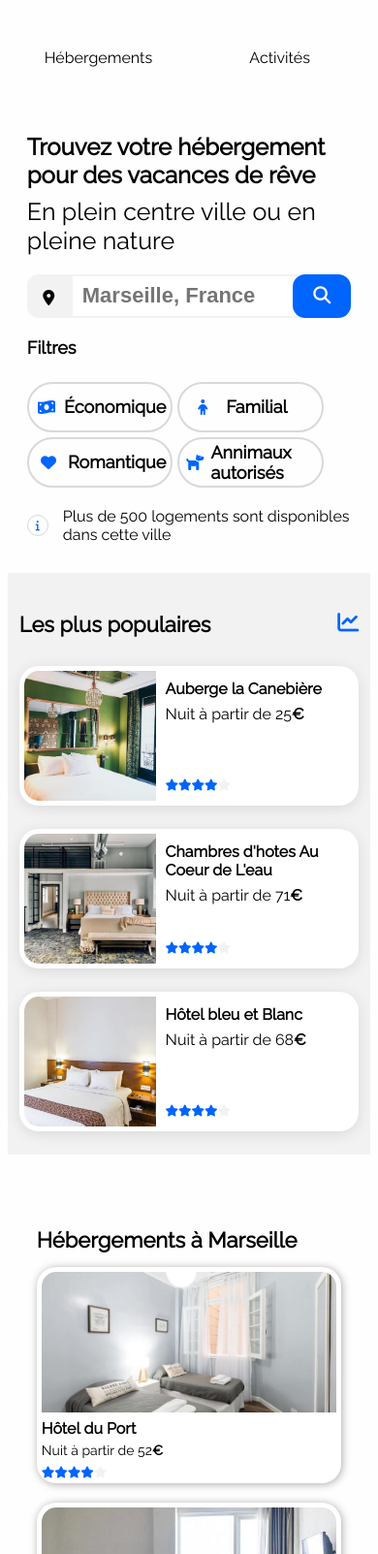
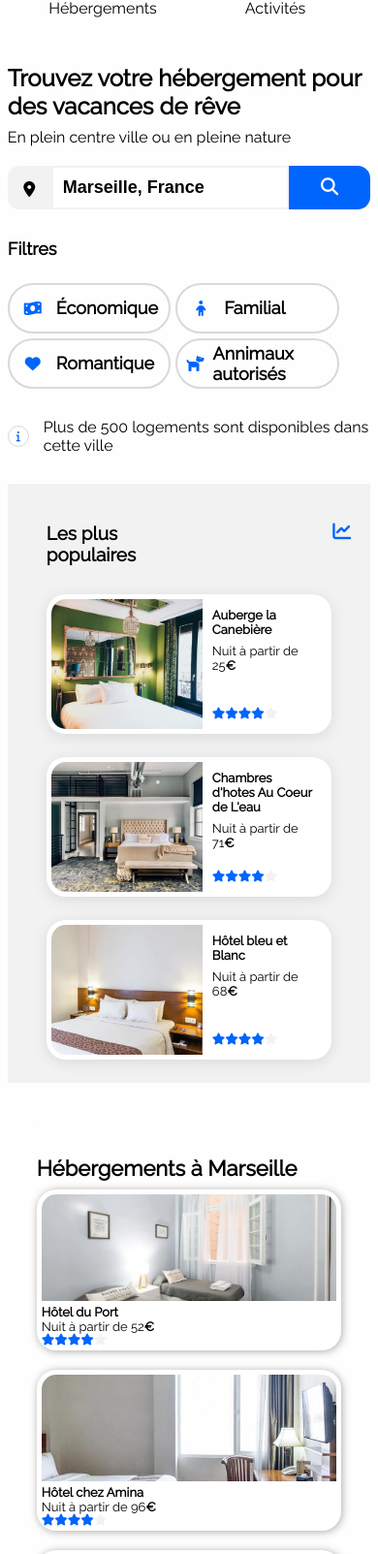
Before and after one commit to Neeemos/BelfiEnzo_2_122023, a plain HTML site: page index.html in a window 390 px wide. Shown: the part 71-1674 px from the top of the page at 97% size. Drawn offline with Linux system fonts and the light colour scheme.

Commit message:
Add files via upload

```diff
--- a/css/styles.css
+++ b/css/styles.css
@@ -90,7 +90,12 @@ img {
 	font-size: 18px;
 	font-weight: bold;
 	text-indent: 10px;
-	max-width: 240px
+
+}
+
+.form__input::placeholder {
+	color: black;
+	opacity: 1;
 }
 
 .form__button {
@@ -200,13 +205,16 @@ img {
 	padding: 5px;
 	border-radius: 1.25rem 1.25rem 1.25rem;
 	box-shadow: 1px 1px .5rem #afaaaa;
-	height: 12.3rem;
-	line-height: 1.4rem;
+	height: 35%;
 	flex-basis: 30%
 }
 
 .item__link {
 	font-size: 14px;
+}
+
+.item__text {
+	font-size: 13px;
 }
 
 .item__img {
@@ -217,7 +225,6 @@ img {
 
 .item__star {
 	display: flex;
-	padding-top: .3rem;
 	margin-top: auto
 }
 
@@ -265,8 +272,7 @@ img {
 	border-radius: 1.25rem;
 	box-shadow: 0rem 0.18rem 0.9rem rgba(0, 0, 0, 0.1);
 	height: 9rem;
-	margin-bottom: 1.5rem;
-	min-width: 21rem
+	margin-bottom: 1.5rem
 }
 
 .popularcard__link {
@@ -347,174 +353,11 @@ img {
 	padding: 0
 }
 
-@media screen and (max-width: 769px) {
-	.header {
-		align-items: center;
-		display: flex;
-		flex-direction: column;
-		height: 100%;
-		margin: 0;
-		gap: 10px;
-		margin-top: 25px !important;
+@media screen and (max-width: 992px) {
+
+	h3 {
+		font-size: 14px;
 	}
-
-	.header__logo {
-		width: 110px;
-		margin-top: 5px;
-	}
-
-	.nav__list {
-		border-top: 0;
-		border-bottom: 2px solid transparent;
-	}
-
-	.header__nav {
-		width: 100%;
-	}
-
-	.nav__menu {
-		flex-direction: row;
-		justify-content: space-between;
-		align-items: center;
-	}
-
-	.nav__list {
-		border-top: none;
-		display: flex;
-		flex-basis: 50%;
-		height: 100%;
-		justify-content: center;
-	}
-
-	.search,
-	.filtres,
-	.info {
-		margin: 20px
-	}
-
-	.search__title {
-		font-size: 40px;
-	}
-
-	.search__text {
-		font-size: 25px;
-		padding-top: 8px;
-	}
-
-	.form__input {
-		border: 2px #F2F2F2 solid;
-		font-size: 22px;
-		font-weight: bold;
-		text-indent: 10px;
-		max-width: 300px;
-		min-width: 50px;
-	}
-
-	.form__icon {
-		display: none;
-	}
-
-	.fa.fa-magnifying-glass {
-		display: inline;
-	}
-
-	.form__button {
-		background: #0065fc;
-		border-radius: 13px 13px 13px 13px;
-		border-style: none;
-		color: #ffff;
-		display: none;
-		display: block;
-		font-size: 18px;
-		font-weight: bold;
-		margin-left: -20px;
-		min-width: 50px;
-		max-width: 60px;
-
-	}
-
-	.menu__list {
-		align-items: center;
-		border: 2px solid #d9d9d9;
-		border-radius: 100px;
-		display: flex;
-		width: 45%;
-	}
-
-	.main {
-		justify-content: space-between;
-		flex-direction: column-reverse;
-	}
-
-	.hotel {
-		display: flex;
-		background-color: #fdfefd;
-		border-radius: 30px;
-		flex-basis: 65%;
-		justify-content: space-between;
-		padding: 30px;
-		flex-direction: column;
-	}
-
-	.hotel__title {
-		flex-basis: 100%;
-		margin: 0 0 15px;
-		font-size: 22px;
-	}
-
-	.hotel__item {
-		background-color: #ffff;
-		padding: 5px;
-		border-radius: 1.25rem 1.25rem 1.25rem;
-		box-shadow: 1px 1px .5rem #afaaaa;
-		height: 12.3rem;
-		line-height: 1.4rem;
-		margin-bottom: 20px;
-	}
-	.item__img {
-		height: 145px;
-	}
-	.popular {
-		background-color: #F2F2F2;
-		border-radius: 0;
-		padding: 40px 12px 0;
-		flex-basis: 100%
-	}
-
-	.activites {
-		margin: 0 12px
-	}
-
-	.activites__title {
-    width: 30%;
-	}
-
-	.activites__tab {
-		width: 100%
-	}
-
-
-	.activites__card {
-		display: flex;
-		flex-direction: column;
-		gap: 30px
-	}
-
-	.footer__title {
-		margin-bottom: 5px
-	}
-
-	.footer {
-		display: flex;
-		flex-direction: column;
-		gap: 30px;
-		padding: 40px 20px
-	}
-
-
-}
-
-@media screen and (max-width: 1024px) and (min-width: 769px) {
 
 	.header__logo {
 		width: 60px;
@@ -537,15 +380,15 @@ img {
 
 	.popular__title {
 		flex-basis: 100%;
+		font-size: 19px;
 	}
 
 	.popular__card {
 		flex-basis: 32%;
-		min-width: 0
 	}
 
 	.popularcard__img {
-		width: 39%;
+		width: 55%;
 	}
 
 	.right {
@@ -559,10 +402,77 @@ img {
 	}
 
 	.tab__img {
-		height: 200px;
+		height: 85%;
 	}
 
 	.footer {
-		gap: 100px
+		gap: 25%
 	}
 }
+
+@media screen and (max-width: 768px) {
+	.header {
+		flex-direction: column;
+	}
+
+	.nav__list {
+		border-top: 0;
+		border-bottom: 2px solid transparent;
+	}
+
+	.form__input {
+		width: 100%;
+	}
+
+	.form__icon {
+		display: none;
+	}
+
+	.fa.fa-magnifying-glass {
+		display: inline;
+	}
+
+	.menu__list {
+		width: 45%;
+	}
+
+	.main {
+		flex-direction: column-reverse;
+	}
+
+	.popular__card {
+		flex-basis: 100%;
+	}
+
+	.hotel {
+		flex-direction: column;
+		background-color: #fdfefd;
+	}
+
+	.hotel__item {
+		width: 100%;
+	}
+
+	.popular {
+		border-radius: 0;
+	}
+
+	.hotel__link {
+		display: none;
+	}
+
+	.activites__card {
+		flex-direction: column;
+	}
+
+	.activites__tab {
+		margin-bottom: 20px;
+	}
+
+	.tab__img {
+		height: 240px;
+	}
+
+	.footer {
+		flex-direction: column;
+	}
```
